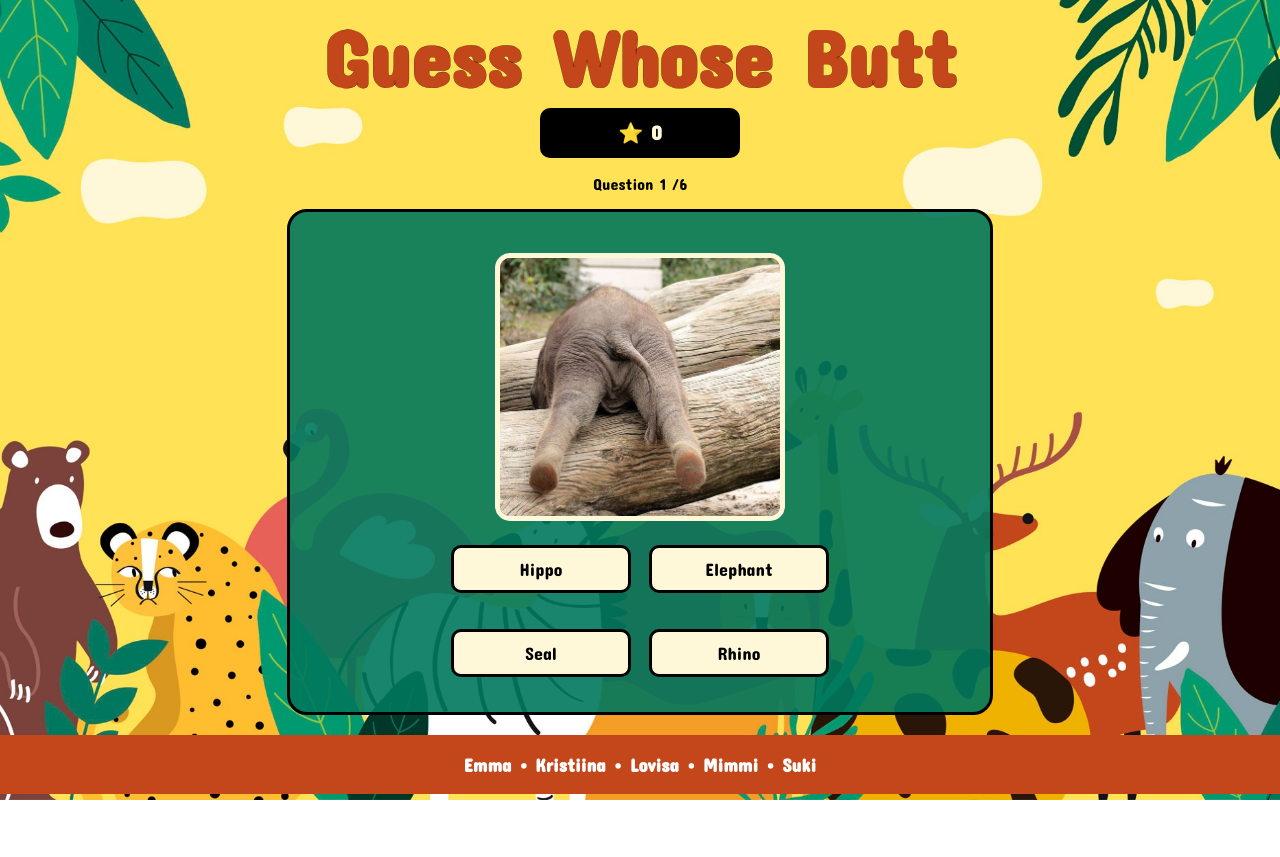
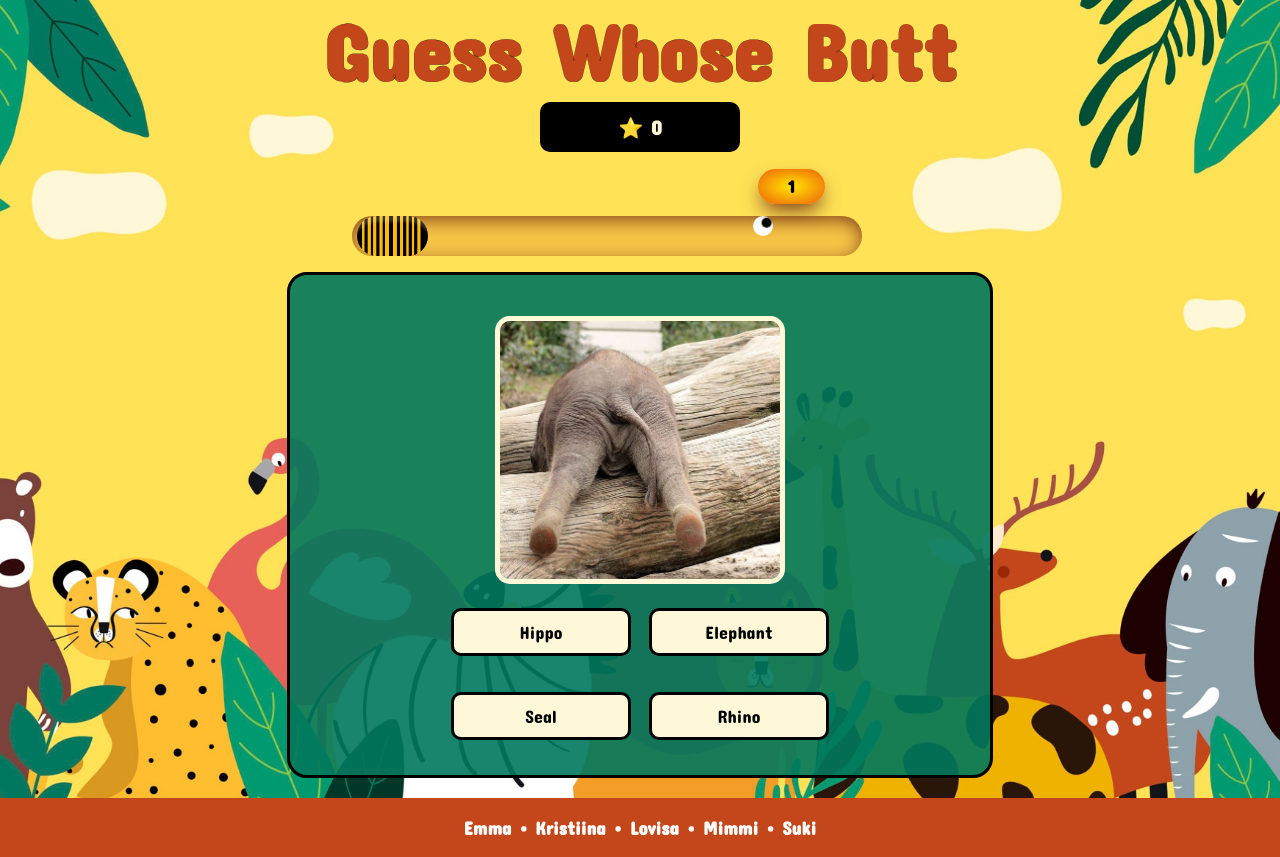
Before and after one commit to Technigo/project-redux-quiz-old, a React (Create React App) app: page / in a window 1280 px wide. Both pictures are taken after a click on the button "Let's play!". Before the commit the page ends 800 px from the top, so only its background shows below. Built offline with nearby package versions, Linux system fonts and the light colour scheme.

Commit message:
added prgressbar, still som styling left todo

```diff
--- /dev/null
+++ b/src/components/ProgressBar.css
@@ -0,0 +1,164 @@
+.progress-bar {
+  width: 50%;
+  margin: 1em;
+}
+
+:root {
+  --background: radial-gradient(#ffe600, #ee5e0b);
+  --char: rgba(218, 87, 11, 0.2);
+  --bar: linear-gradient(
+    90deg,
+    #000 5.555%,
+    #000 6.666%,
+    #ffbb00 7.777%,
+    #ffbb00 10%,
+    #000 11.111%,
+    #000 14.444%,
+    #ffbb00 15.555%,
+    #ffbb00 18.888%,
+    #000 19.999%,
+    #000 22.222%,
+    #ffbb00 23.333%,
+    #ffbb00 26.666%,
+    #000 27.777%,
+    #000 31.111%,
+    #ffbb00 32.222%,
+    #ffbb00 35.555%,
+    #000 36.666%,
+    #000 39.999%,
+    #ffbb00 40%,
+    #ffbb00 44.444%,
+    #000 45.555%,
+    #000 50%,
+    #ffbb00 51.111%,
+    #ffbb00 55.555%,
+    #000 56.666%,
+    #000 59.999%,
+    #ffbb00 60%,
+    #ffbb00 64.444%,
+    #000 65.555%,
+    #000 68.888%,
+    #ffbb00 69.999%,
+    #ffbb00 72.222%,
+    #000 73.333%,
+    #000 76.666%,
+    #ffbb00 77.777%,
+    #ffbb00 80%,
+    #000 81.111%,
+    #000 84.444%,
+    #ffbb00 85.555%,
+    #ffbb00 88.888%,
+    #000 89.999%
+  );
+  --eye: #fff;
+}
+
+.progress-wrapper {
+  justify-content: center;
+  display: flex;
+  align-content: center;
+  align-items: center;
+  margin-top: 4em;
+  margin-bottom: 1em;
+}
+.chart {
+  justify-content: flex-start;
+  background: var(--char);
+  box-shadow: inset 0px 5px 20px -2px #7e3c17;
+  position: relative;
+  padding: 0 5px;
+  display: flex;
+  height: 40px;
+  width: 500px;
+  border-radius: 100px;
+}
+
+.bar {
+  box-shadow: inset 0px 10px 3px -4px rgba(255, 255, 255, 0.2);
+  animation: load 5s normal forwards;
+  border-radius: 100px;
+  background: var(--bar);
+  height: 40px;
+  /* width: 0px; */
+}
+
+.bar:after {
+  content: " ";
+  position: absolute;
+  width: 20px;
+  height: 20px;
+  border-radius: 50%;
+  background: var(--eye);
+  animation: eye 5s normal forwards;
+}
+.bar:before {
+  content: " ";
+  position: absolute;
+  width: 10px;
+  height: 10px;
+  border-radius: 50%;
+  background: #000;
+  top: 3px;
+  z-index: 2;
+  animation: eyeball 5s normal forwards;
+}
+
+.num {
+  position: relative;
+  top: -50px;
+  left: -30rem;
+  font-size: 1.1em;
+  font-weight: 600;
+  padding: 7px 30px;
+  background: var(--background);
+  border-radius: 50px;
+  box-shadow: 0px 10px 20px -4px #7e3c17;
+  animation: count 5s normal forwards;
+}
+.num:before {
+  content: " ";
+  position: absolute;
+  top: 30px;
+  left: 60px;
+  width: 15px;
+  height: 15px;
+  transform: rotate(45deg);
+  background: var(--background);
+  z-index: -1;
+}
+
+@keyframes load {
+  0% {
+    width: 0;
+  }
+  100% {
+    width: 1;
+  }
+}
+@keyframes eye {
+  0% {
+    left: 0;
+  }
+  100% {
+    left: 92%;
+  }
+}
+
+@keyframes eyeball {
+  0% {
+    left: 0;
+  }
+  100% {
+    left: 92%;
+    top: 7px;
+    transform: translate(10px, -5px);
+  }
+}
+@keyframes count {
+  0% {
+    left: -30rem;
+  }
+  100% {
+    left: -7%;
+  }
+}
--- a/src/components/QuestionPage.js
+++ b/src/components/QuestionPage.js
@@ -3,9 +3,9 @@ import { useSelector, useDispatch } from "react-redux";
 import { quiz } from "reducers/quiz";
 import styled, { keyframes } from "styled-components";
 import "./QuestionPage.css";
+import "./ProgressBar.css";
 import Button from "./Button";
 import { Footer } from "./Footer";
-
 
 const Counter = styled.span`
   background: #000;
@@ -18,10 +18,8 @@ const Counter = styled.span`
   justify-content: center;
   font-size: 20px;
   font-weight: 700;
-    animation: ${props => props.animation} 2s ease-in-out ;
-`
-
-
+  animation: ${(props) => props.animation} 2s ease-in-out;
+`;
 
 const QuestionPage = () => {
   const dispatch = useDispatch();
@@ -34,7 +32,6 @@ const QuestionPage = () => {
     state.quiz.answers.find((a) => a.questionId === question.id)
   );
 
-
   const answerArray = useSelector((state) => state.quiz.answers);
 
   const currentQuestionIndex = useSelector(
@@ -44,17 +41,13 @@ const QuestionPage = () => {
   const score = useSelector((state) => state.quiz.score);
 
   const onAnswerSubmit = (id, index) => {
-
     dispatch(quiz.actions.submitAnswer({ questionId: id, answerIndex: index }));
     setTimeout(displayNextQuestion, 4000);
-
   };
 
   const displayNextQuestion = () => {
     dispatch(quiz.actions.goToNextQuestion());
-
   };
-
 
   //Check the answer state - correct or incorrect
   const changeColorBtn = (indexOption) => {
@@ -68,13 +61,11 @@ const QuestionPage = () => {
     }
   };
 
-
-const scoreAnimation= () => {
+  const scoreAnimation = () => {
     if (answerArray.length === currentQuestionIndex) {
-        return ''
-    }
-        else {
-            if(answerArray[currentQuestionIndex].isCorrect) {
+      return "";
+    } else {
+      if (answerArray[currentQuestionIndex].isCorrect) {
         return keyframes`
 
                    25% {
@@ -88,10 +79,9 @@ const scoreAnimation= () => {
                        font-size: 20px;
 
                    }
-                `
-            }
-            else {
-                return keyframes `
+                `;
+      } else {
+        return keyframes`
                 25% {
                   font-size: 40px;
                   background:#E76158 ;
@@ -99,27 +89,36 @@ const scoreAnimation= () => {
                 60% {
                   background: black;
                   font-size: 20px;
-                `
+                `;
       }
     }
-}
-const correctAnswerAnimation = (correctIndex) =>{
+  };
+  const correctAnswerAnimation = (correctIndex) => {
     if (!answer) {
-    return '0';
+      return "0";
     } else {
       if (question.correctAnswerIndex === correctIndex) {
-      return '4s';
+        return "4s";
       }
-    return '0';
+      return "0";
     }
-}
+  };
 
   return (
     <>
       <h1>Guess Whose Butt</h1>
       <Counter animation={scoreAnimation()}>⭐️ {score} </Counter>
       {/* ADD PROGRESS BAR */}
-            <p>Question {question.id} /6</p>
+      {/* <p>Question {question.id} /6</p> */}
+      <div className="progress-wrapper">
+        <div className="chart">
+          <div
+            className="bar"
+            style={{ width: `${(question.id / 6) * 100}%` }}
+          ></div>
+        </div>
+        <div className="num">{question.id}</div>
+      </div>
       {/* Or use {currentQuestionIndex + 1} */}
       {/* *************** */}
       <section className="question-section">
@@ -134,7 +133,6 @@ const correctAnswerAnimation = (correctIndex) =>{
           <div className="answer-btn-container">
             {question.options.map((item, index) => (
               <Button
-
                 disabled={answer}
                 type="submit"
                 onClick={() => onAnswerSubmit(question.id, index)}
```
Lines whose indentation alone changed are shown as unchanged.
